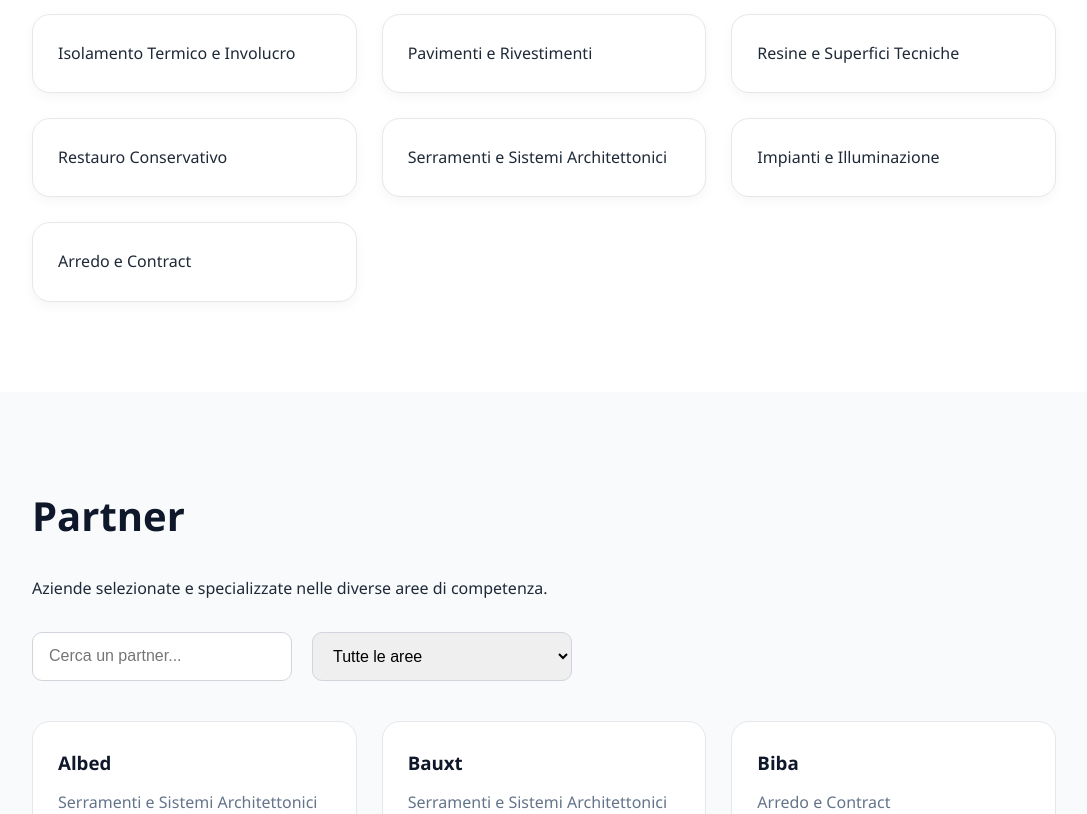
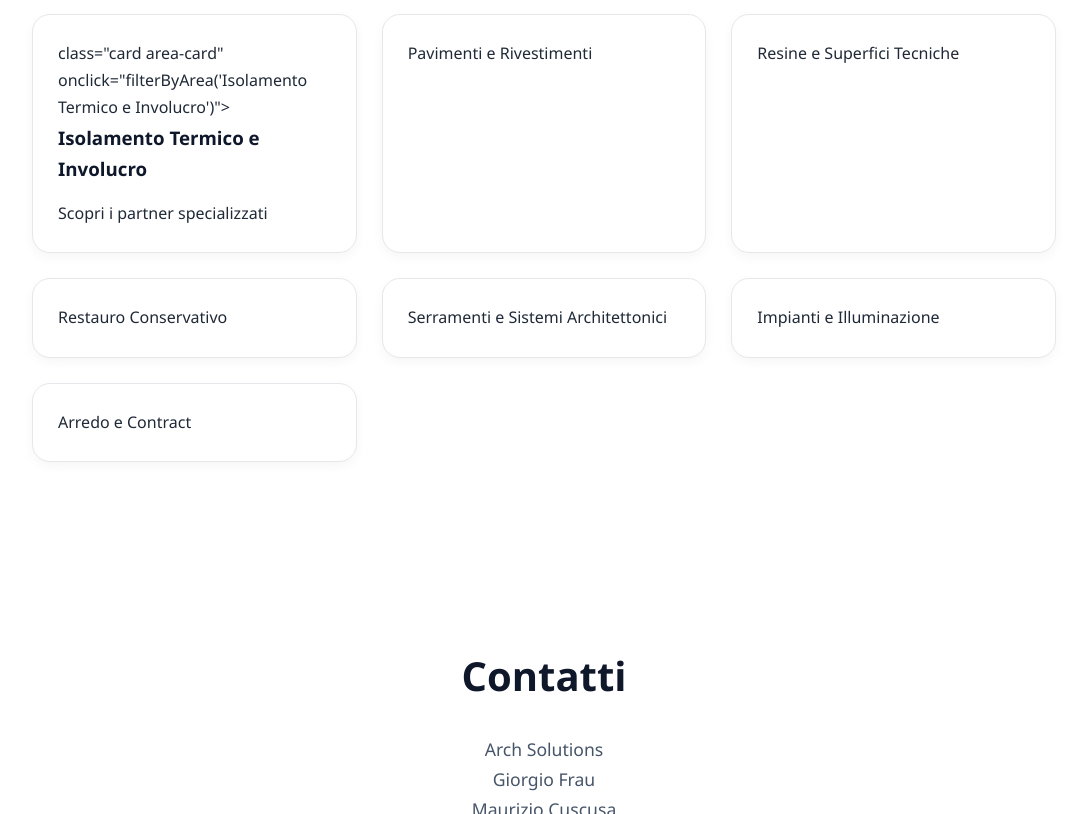
Before and after one commit to giofrau-agenzia/Arch-Solutions, a plain HTML site: page index.html in a window 1280 px wide. Shown: the part 1820-2634 px from the top of the page, without its empty margins (96-1183 px from the left). Drawn offline with Linux system fonts and the light colour scheme.

Commit message:
Refactor partner section and update card attributes

```diff
--- a/index.html
+++ b/index.html
@@ -216,7 +216,17 @@
     <div class="cards">
 
         <div class="card">
-            Isolamento Termico e Involucro
+            class="card area-card"
+    onclick="filterByArea('Isolamento Termico e Involucro')">
+
+    <h3>
+        Isolamento Termico e Involucro
+    </h3>
+
+    <p>
+        Scopri i partner specializzati
+    </p>
+
         </div>
 
         <div class="card">
@@ -249,39 +259,15 @@
 
 <!-- PARTNER -->
 
-<section id="partner">
+<section
+    id="partner"
+    style="display:none;">
 
-    <h2>
+    <h2 id="partner-title">
 
-        Partner
+        Partner Area
 
     </h2>
-
-    <p>
-
-        Aziende selezionate
-        e specializzate nelle
-        diverse aree di competenza.
-
-    </p>
-    <div class="partner-tools">
-
-    <input
-        type="text"
-        id="searchInput"
-        placeholder="Cerca un partner...">
-
-    <select id="areaFilter">
-
-        <option value="">
-            Tutte le aree
-        </option>
-
-        ...
-
-    </select>
-
-</div>
 
     <div id="partner-grid"></div>
 
```
